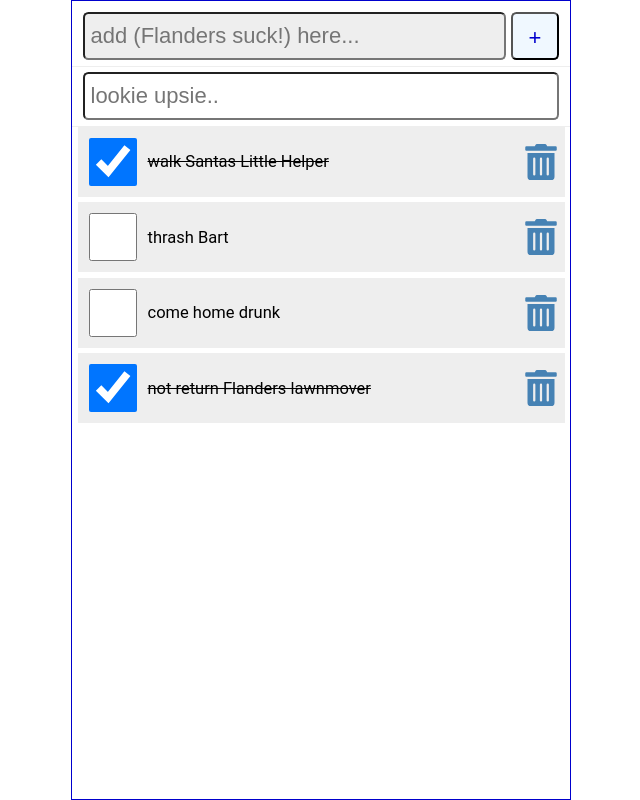
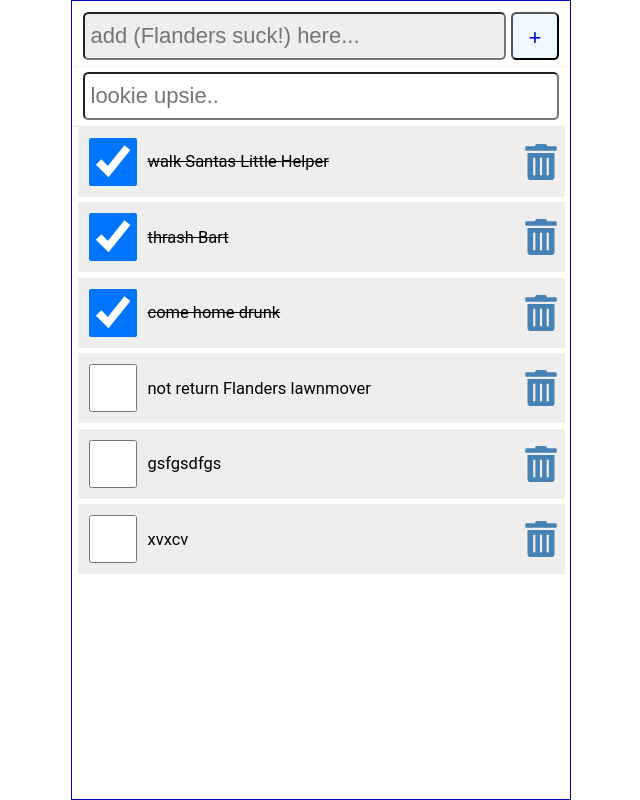
Before and after one commit to nkped/repo-fourth-notes-client, a React (Create React App) app: page / in a window 1280 px wide. Shown: the whole page, without its empty margins (319-959 px from the left). Built offline with nearby package versions, Linux system fonts and the light colour scheme; data requests are answered from the project's data file; the HTML template or start-up script is replaced by a standard one.

Commit message:
clean up

```diff
--- a/data/db.json
+++ b/data/db.json
@@ -7,18 +7,28 @@
     },
     {
       "id": 2,
-      "checked": false,
+      "checked": true,
       "item": "thrash Bart"
     },
     {
       "id": 3,
-      "checked": false,
+      "checked": true,
       "item": "come home drunk"
     },
     {
       "id": 4,
-      "checked": true,
+      "checked": false,
       "item": "not return Flanders lawnmover"
+    },
+    {
+      "id": 5,
+      "checked": false,
+      "item": "gsfgsdfgs"
+    },
+    {
+      "id": 6,
+      "checked": false,
+      "item": "xvxcv"
     }
   ]
 }
--- a/src/apiRequest.js
+++ b/src/apiRequest.js
@@ -3,7 +3,7 @@ import React from 'react'
 const apiRequest = async (url = '', optionsObj = null, errMsg = null) => {
     try {
         const response = await fetch(url, optionsObj);
-        if (!response.ok) throw Error('Doh! apiRequest.js failed! Baaart!!');
+        if (!response.ok) throw new Error('Doh! apiRequest.js failed! Baaart!!');
     } catch (err) {
         errMsg = err.message;
     } finally {
```
Also changed, not shown: src/App.js (+1 -7 lines).
